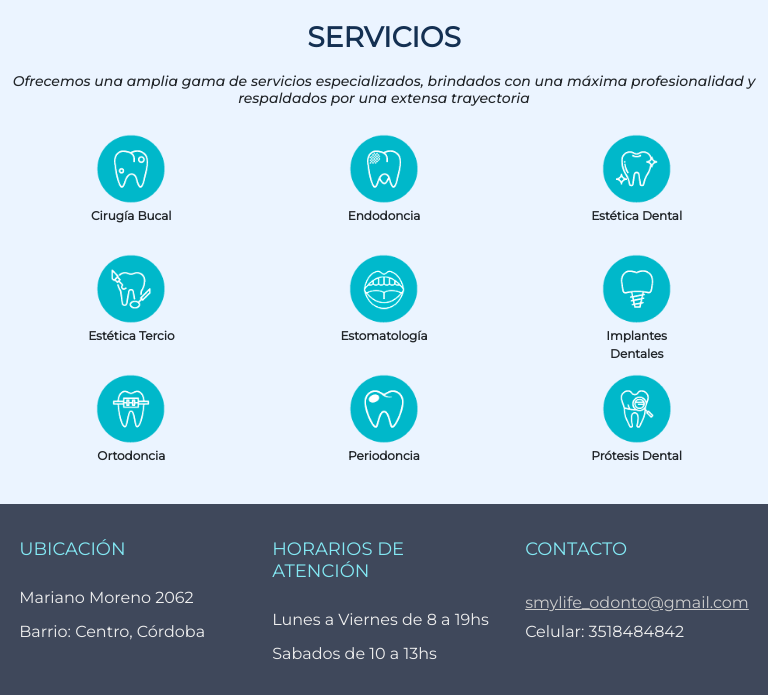
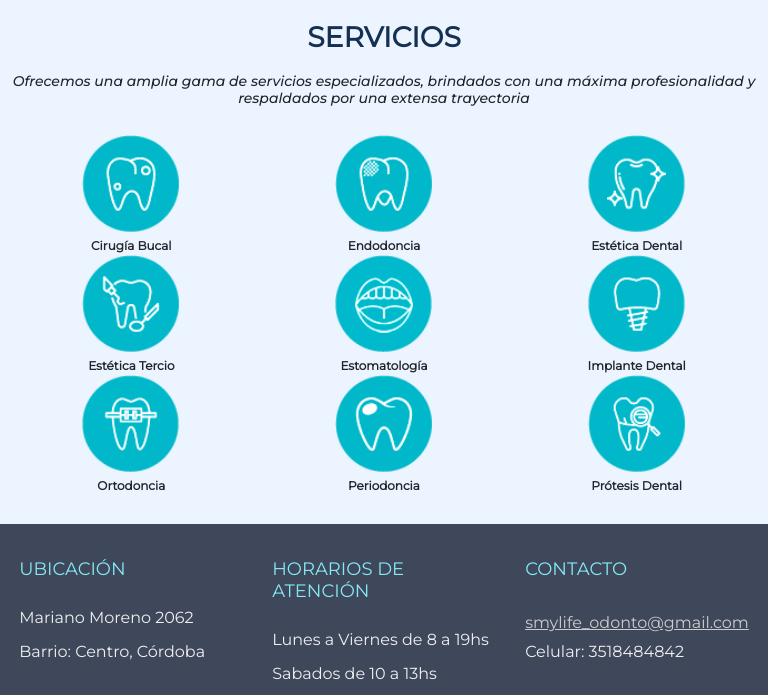
Before and after one commit to RominaMerlo07/PreEntrega2Merlo, a plain HTML site: page pages/servicios.html in a window 768 px wide. Shown: the part 105-800 px from the top of the page. Drawn offline with nearby package versions, Linux system fonts and the light colour scheme.

Commit message:
servicios_grid_v1

```diff
--- a/pages/servicios.html
+++ b/pages/servicios.html
@@ -46,7 +46,7 @@
                         <p>Estomatología</p>
                     </div>
                     <div class="grid-item1"><img src="../img/servicios/implantes_dentales.png" alt="implantes_dentales">
-                        <p>Implantes Dentales</p>
+                        <p>Implante Dental</p>
                     </div>
                     <div class="grid-item1"><img src="../img/servicios/ortodoncia.png" alt="ortodoncia">
                         <p>Ortodoncia</p>
--- a/styles/styles.css
+++ b/styles/styles.css
@@ -179,6 +179,16 @@ body {
     .nosotros-info img {
         height: 590px !important;
     }
+    .servicios img {
+        width: 100px !important;
+        height: 100px !important;
+    }
+    .grid-container {
+        grid-gap: 30px 0px;
+    }
+    .servicios {
+        padding-bottom: 50px !important;
+    }
 }
 
 
```
